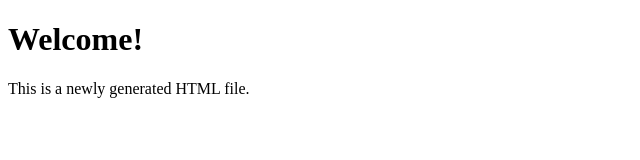
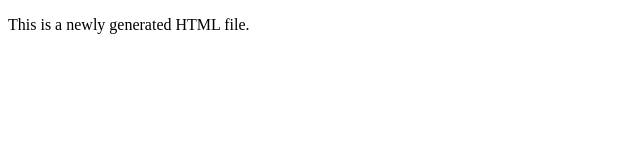
Before and after one commit to dhruv-prajapati042/github-demo, a plain HTML site: page index.html in a window 1280 px wide. Shown: the whole page, without its empty margins (0-640 px from the left). Drawn offline with Linux system fonts and the light colour scheme.

Commit message:
basic index

```diff
--- a/index.html
+++ b/index.html
@@ -6,7 +6,7 @@
     <title>My New HTML Page</title>
 </head>
 <body>
-    <h1>Welcome!</h1>
+    <!-- <h1>Welcome!</h1> -->
     <p>This is a newly generated HTML file.</p>
 </body>
 </html>
```
